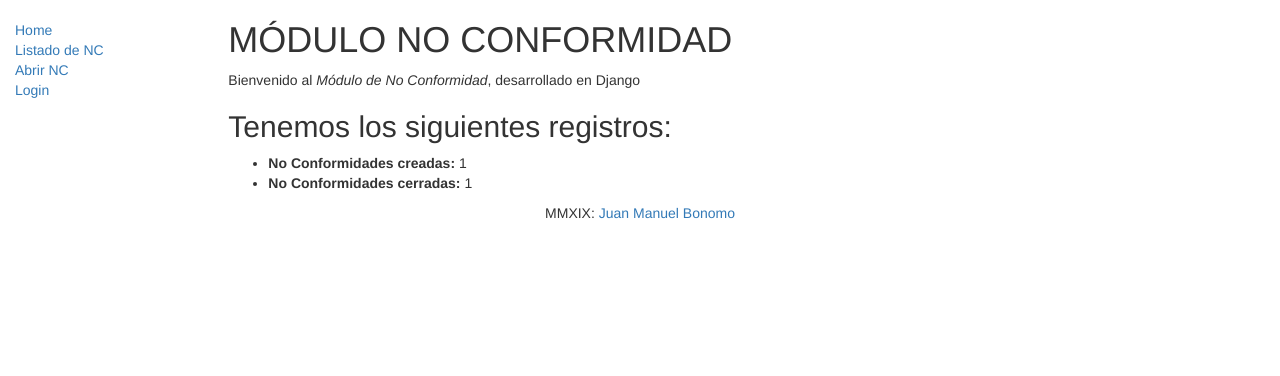
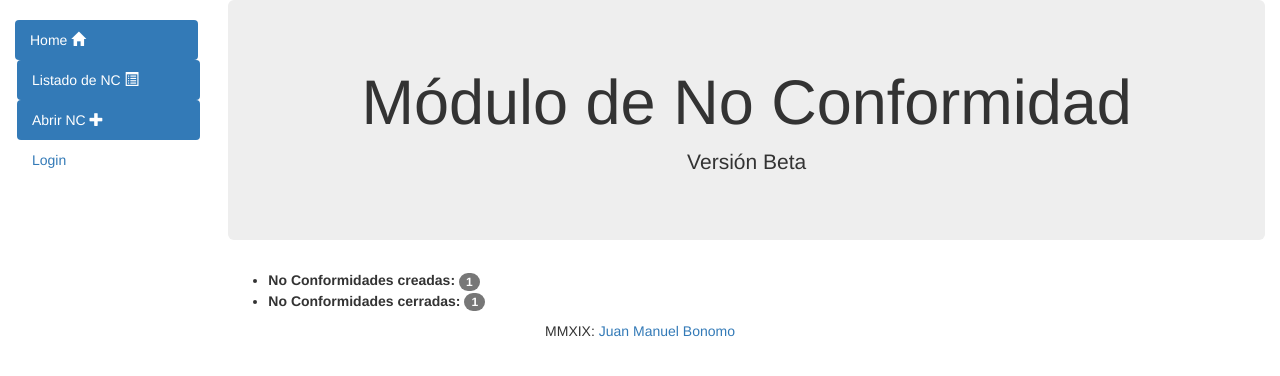
Before and after one commit to jbonomo1982/NoConformidad, a Django app: page / in a window 1280 px wide. Shown: the top 376 px of the page. Run offline with Django 3.2, Linux system fonts and the light colour scheme; tables that the repository leaves empty hold one stand-in row (values such as "Sample post"); some libraries are stand-ins or nearby versions.

Commit message:
mejora de estilo

```diff
--- a/moduloNC/static/css/styles.css
+++ b/moduloNC/static/css/styles.css
@@ -8,17 +8,12 @@
     display: none;
 }
 
-#wrapper{
-    background: cornflowerblue;
+
+.nav-pills {
+    margin-top: 20px;
+    width: 100%
 }
-.derecha {
-    padding-top: 20px;
-    margin-left: 15%;
-    background: aquamarine;
+.nav-pills > li {
+    float: left;
+    width: 100%;
 }
-
-.izquierda {
-    float: left;
-    background: lightblue;
-
-}
--- a/moduloNC/templates/moduloNC/base.html
+++ b/moduloNC/templates/moduloNC/base.html
@@ -21,10 +21,10 @@
     <div class="row">
       <div class="col-sm-2">
     {% block sidebar %}
-      <ul class="sidebar-nav">
-        <li><a href="{% url 'index' %}">Home</a></li>
-        <li><a href="{% url 'nc' %}">Listado de NC</a></li>
-        <li><a href="{% url 'nuevanc' %}">Abrir NC</a></li>
+      <ul class="nav nav-pills nav stacked" role="tablist">
+        <li class= "active"><a href="{% url 'index' %}">Home <span class= "glyphicon glyphicon-home"></span></a></li>
+        <li class= "active" ><a href="{% url 'nc' %}" >Listado de NC <span class= "glyphicon glyphicon-list-alt"></span></a></li>
+        <li class= "active"><a href="{% url 'nuevanc' %}">Abrir NC <span class= "glyphicon glyphicon-plus"></span></a></li>
         {% if user.is_authenticated %}
           <li>User: {{ user.get_username }}</li>
           <li><a href="{% url 'logout'%}?next={{request.path}}">Logout</a></li>
--- a/moduloNC/templates/moduloNC/index.html
+++ b/moduloNC/templates/moduloNC/index.html
@@ -1,15 +1,14 @@
 {% extends "moduloNC/base.html" %}
 
 {% block content %}
-<h1>MÓDULO NO CONFORMIDAD</h1>
-
-  <p>Bienvenido al <em>Módulo de No Conformidad</em>, desarrollado en Django</p>
-
-<h2>Tenemos los siguientes registros:</h2>
+<div class="jumbotron text-center">
+  <h1>Módulo de No Conformidad</h1>
+  <p>Versión Beta</p>
+</div>
 
   <ul>
-    <li><strong>No Conformidades creadas:</strong> {{ nc }}</li>
-    <li><strong>No Conformidades cerradas:</strong> {{ nc_fin }}</li>
+    <li><strong>No Conformidades creadas:</strong> <span class ="badge">{{ nc }} </span></li>
+    <li><strong>No Conformidades cerradas:</strong> <span class ="badge"> {{ nc_fin }} </span></li>
   </ul>
 
 {% endblock %}
--- a/requirements.txt
+++ b/requirements.txt
@@ -1 +1,2 @@
 Django~=2.0.6
+django-contrib-comments
```
Also changed, not shown: moduloNC/templates/moduloNC/nc_detail.html (+17 -12 lines).
